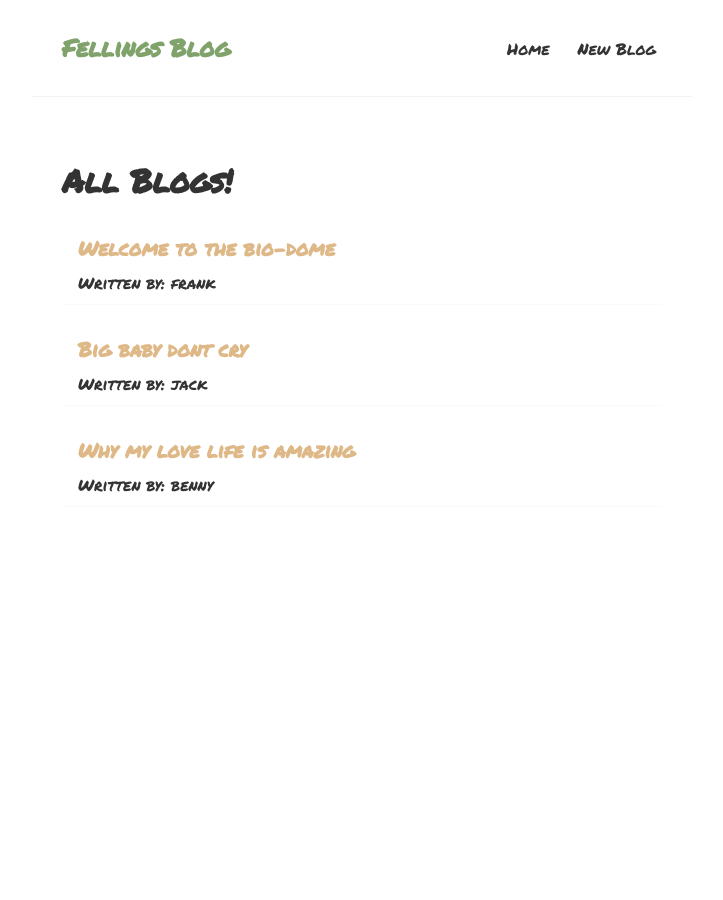
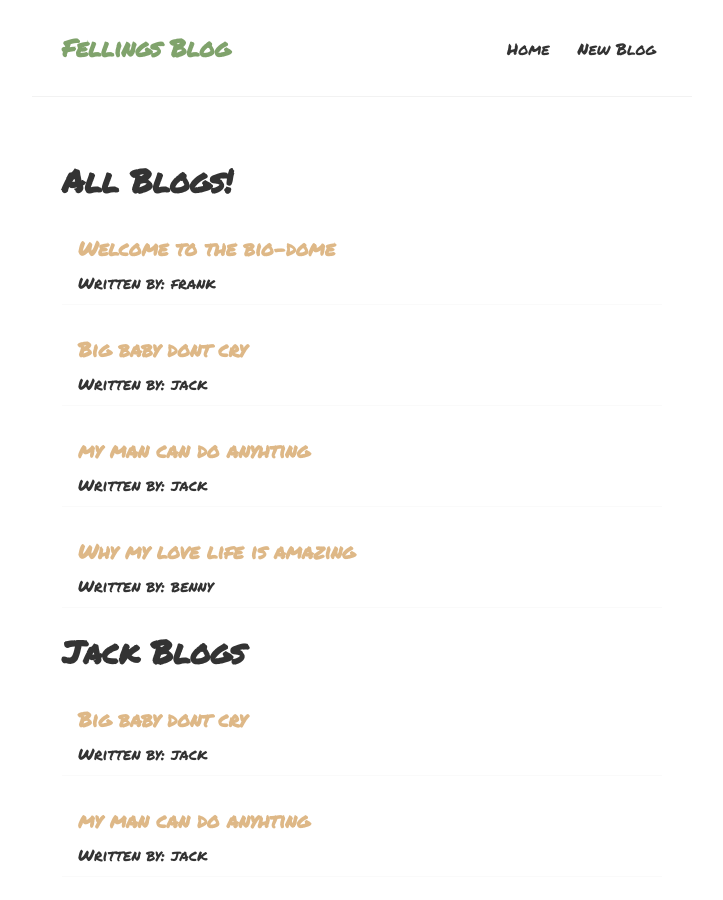
Before and after one commit to jonbleibdrey/feeling-blog, a React (Create React App) app: page / in a window 1280 px wide. Shown: the top 900 px of the page, without its empty margins (278-1001 px from the left). Before the commit the page ends 800 px from the top, so only its background shows below. Built offline with nearby package versions, Linux system fonts and the light colour scheme.

Commit message:
relearned passing props and using componnets over

```diff
--- a/src/Home.js
+++ b/src/Home.js
@@ -1,7 +1,6 @@
 import React from "react";
 import { useState } from "react";
 import BlogList from "./BlogList";
-
 
 const Home = () => {
   const [blogs, setBlogs] = useState([
@@ -18,10 +17,16 @@ const Home = () => {
       id: 2,
     },
     {
+      title: "my man can do anyhting",
+      body: "Lorem ipsum dolor sit amet, consectetur adipisicing elit. Hic assumenda omnis fugit sint ullam iusto consectetur officia similique, maxime quis!",
+      author: "jack",
+      id: 3,
+    },
+    {
       title: "Why my love life is amazing",
       body: "Lorem ipsum dolor sit amet, consectetur adipisicing elit. Hic assumenda omnis fugit sint ullam iusto consectetur officia similique, maxime quis!",
       author: "benny",
-      id: 3,
+      id: 4,
     },
   ]);
   // const [updateName, setUpdateName] = useState("mario")
@@ -39,7 +44,11 @@ const Home = () => {
 
   return (
     <div className="home">
-      <BlogList blogs={blogs} title="All Blogs!"/>
+      <BlogList blogs={blogs} title="All Blogs!" />
+      <BlogList
+        blogs={blogs.filter((blog) => blog.author === "jack")}
+        title="Jack Blogs"
+      />
       {/* <p>{updateName} is {updateAge} years old</p>
       <button onClick={handleClick}>Click Me</button> */}
       {/* <button onClick={(e)=>handleClickAgain(" mario", e)}>Click on me again</button> */}
```
Also changed, not shown: src/BlogList.js (+7 -8 lines).
